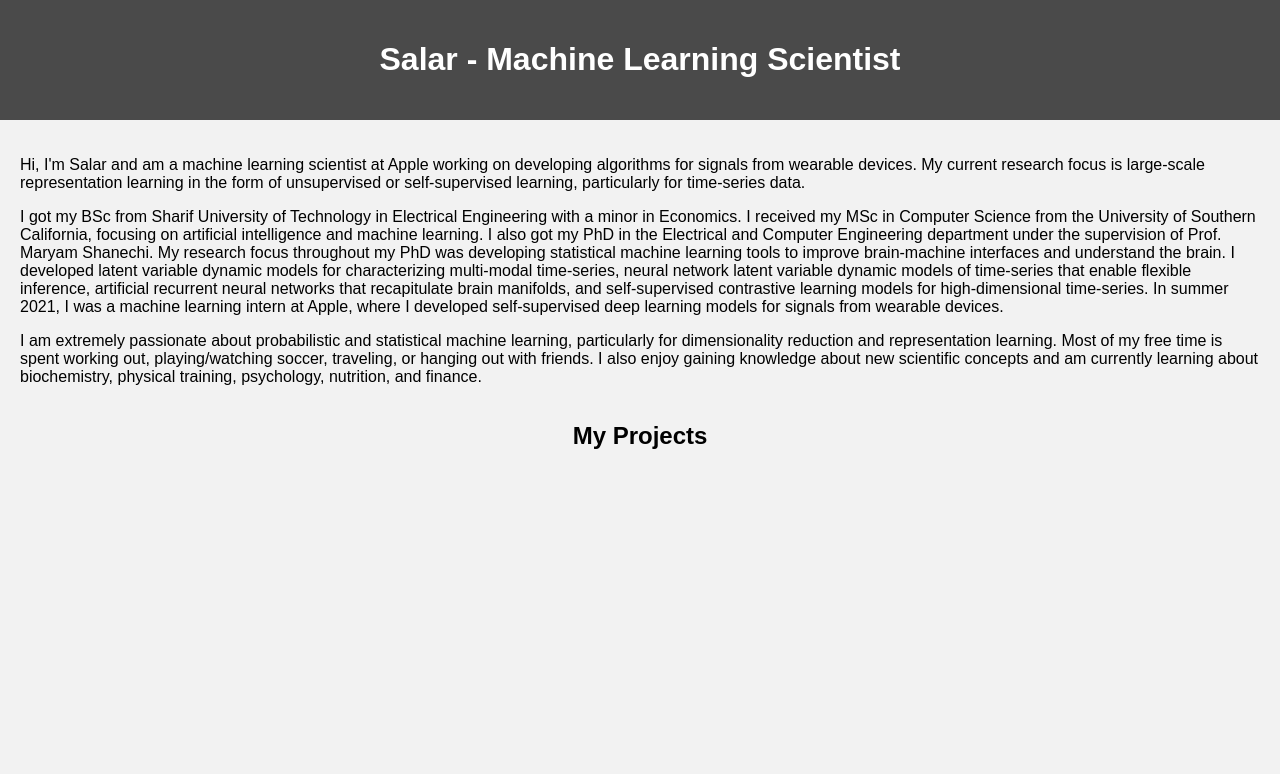
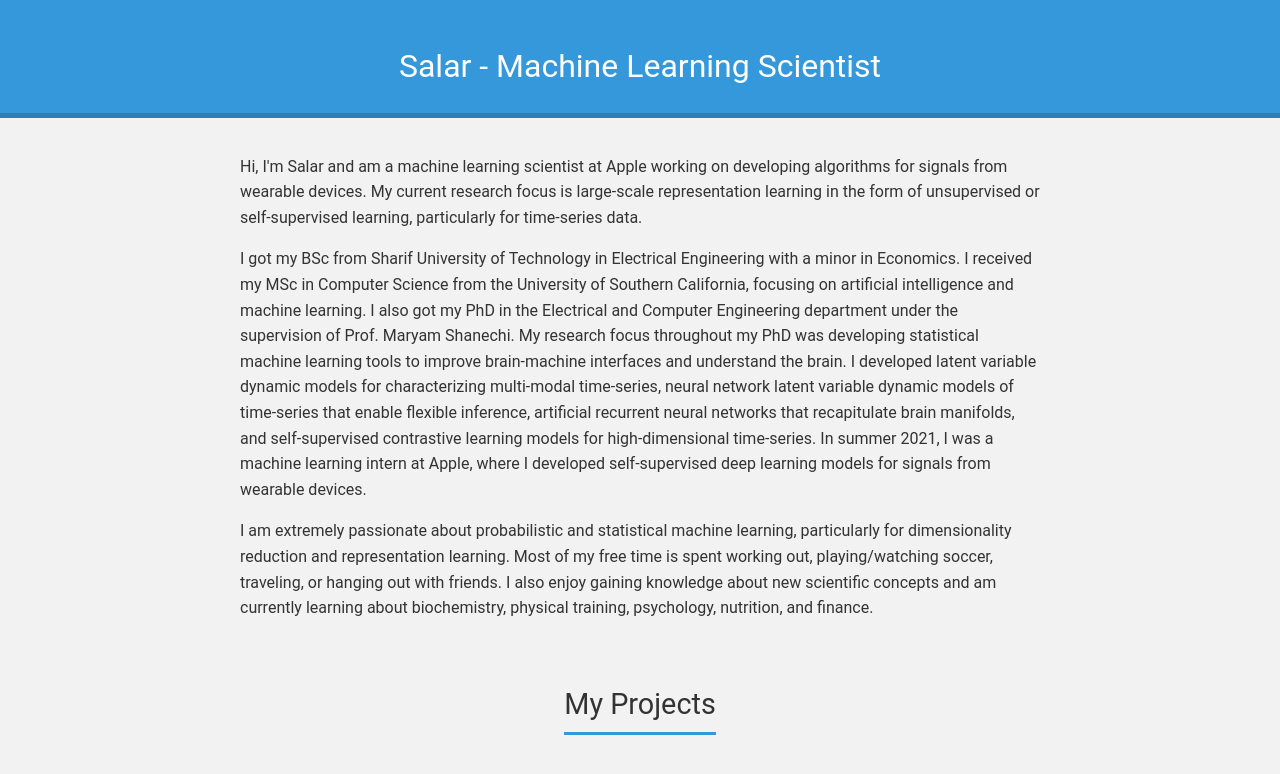
Before and after one commit to SalarAbb/salarabb.github.io, a Jekyll site: the page index.html, which Jekyll copies as it is, in a window 1280 px wide. Shown: the top 774 px of the page. Built offline with Jekyll 4.4.1, drawn with Linux system fonts in a browser that asks for light colours.

Commit message:
Update override.css

```diff
--- a/css/override.css
+++ b/css/override.css
@@ -1,65 +1,41 @@
-hr {
-  margin-top: 30px;
-  margin-bottom: 20px;
-}
-
-/* Post navigation links */
-.post_navi {
-  display: flex;
-}
-
-.post_navi-label {
-  font-size: 0.8em;
-  opacity: 0.5;
-}
-
-.post_navi .post_navi-item {
-  padding: 0 2.2em;
-  width: 50%;
-  position: relative;
-  color: inherit !important;
-}
-
-.post_navi .nav_prev {
-  text-align: left;
-}
-
-.post_navi .nav_next {
-  text-align: right;
-}
-
-.post_navi .nav_prev .post_navi-arrow {
-  left: 0;
-}
-
-.post_navi .nav_next .post_navi-arrow {
-  right: 0;
-}
-
-.post_navi .post_navi-arrow {
-  position: absolute;
-  top: 50%;
-  transform: translateY(-50%);
-  font-size: 2.5em;
-  opacity: 0.3;
-}
-
-/* New styles from the template */
-
+/* General styles */
 body {
-  font-family: Arial, sans-serif;
+  font-family: 'Roboto', Arial, sans-serif;
   margin: 0;
   padding: 0;
   background-color: #f2f2f2;
+  line-height: 1.6;
+  color: #333;
 }
 
+h1, h2, h3 {
+  font-weight: 400;
+}
+
+a {
+  color: #3498db;
+  text-decoration: none;
+}
+
+a:hover {
+  color: #333;
+}
+
+/* Header */
 header {
-  background-color: #4a4a4a;
+  background-color: #3498db;
   padding: 20px;
   text-align: center;
   color: white;
+  border-bottom: 5px solid #2980b9;
 }
 
+header h1 {
+  font-size: 2em;
+  margin-bottom: 0;
+}
+
+/* Main content */
 main {
   display: flex;
   flex-direction: column;
@@ -67,11 +43,22 @@ main {
   padding: 20px;
 }
 
+section {
+  width: 100%;
+  max-width: 800px;
+  margin-bottom: 20px;
+}
+
 h2 {
   text-align: center;
   margin-bottom: 20px;
+  font-size: 1.8em;
+  border-bottom: 3px solid #3498db;
+  display: inline-block;
+  padding-bottom: 5px;
 }
 
+/* Projects */
 .project {
   background-color: white;
   width: 100%;
@@ -79,6 +66,7 @@ h2 {
   padding: 20px;
   margin-bottom: 20px;
   box-shadow: 0 2px 5px rgba(0, 0, 0, 0.1);
+  border-left: 4px solid #3498db;
 }
 
 .project img {
@@ -90,3 +78,8 @@ h2 {
 .project-info {
   margin-top: 10px;
 }
+
+.project h3 {
+  font-size: 1.4em;
+  margin-bottom: 10px;
+}
```
